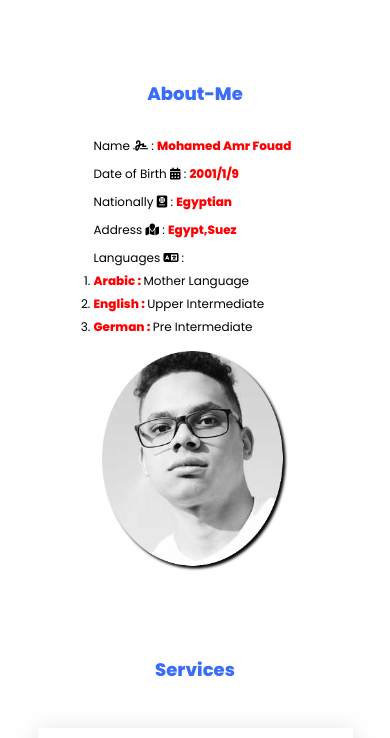
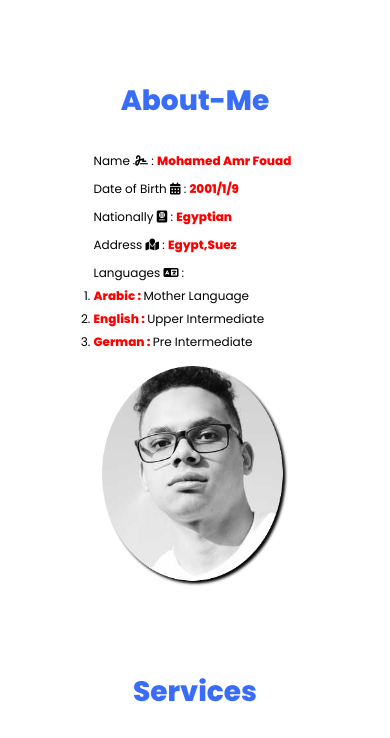
Before and after one commit to Mohamed2001amr/my-cv, a plain HTML site: page index.html in a window 390 px wide. Shown: the part 844-1582 px from the top of the page. Drawn offline with Linux system fonts and the light colour scheme.

Commit message:
Add files via upload

```diff
--- a/main.css
+++ b/main.css
@@ -412,9 +412,13 @@ section{
     }
 }
 
-@media (max-width:600px) {
+@media (max-width:450px) {
     body{
         font-size: 10px;
+    }
+
+    .title{
+        font-size: 2.8em;
     }
 
     .cards .card{
```
